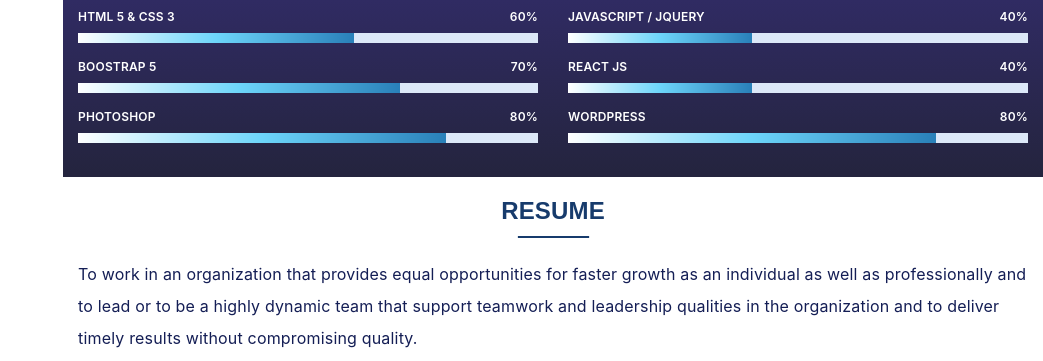
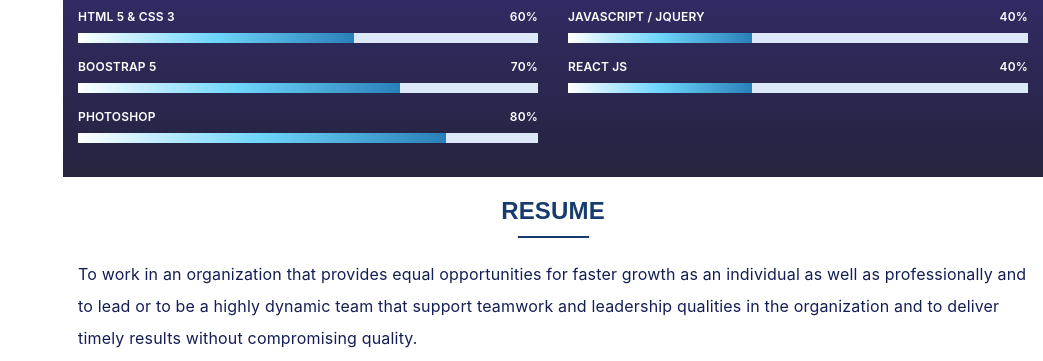
Before and after one commit to Gangadharroy/ganagdharroy, a plain HTML site: page index.html in a window 1280 px wide. Shown: the part 2166-2527 px from the top of the page, without its empty margins (237-1280 px from the left). Drawn offline with Linux system fonts and the light colour scheme; animation ran at ten frames a second; a script that the page names is missing; a web font is replaced by a local one.

Commit message:
Update.index

```diff
--- a/index.html
+++ b/index.html
@@ -363,18 +363,18 @@
               </div>
 
 
-				  <div class="progress">
-                <span class="skill"> Wordpress <i class="val">80%</i></span>
-                <div class="progress-bar-wrap">
-                  <div
-                    class="progress-bar"
-                    role="progressbar"
-                    aria-valuenow="80"
-                    aria-valuemin="0"
-                    aria-valuemax="100"
-                  ></div>
-                </div>
-              </div>
+
+
+
+
+
+
+
+
+
+
+
+
 
 
             </div>
```
